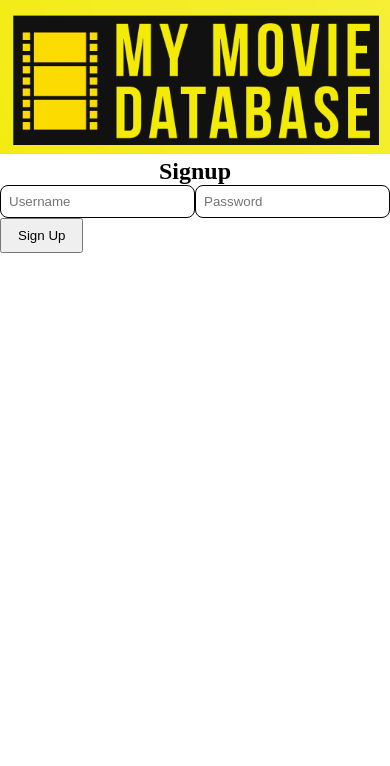
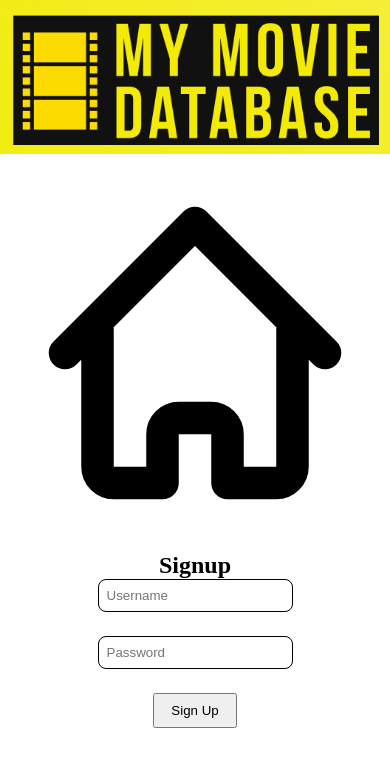
Before and after one commit to PNorrmyr/movieDBExam, a React (Vite) app: page /signup in a window 390 px wide. Shown: the top 766 px of the page. Built offline with nearby package versions, Linux system fonts and the light colour scheme; no server answers.

Commit message:
started styling

```diff
--- a/src/components/SignUpComponent.tsx
+++ b/src/components/SignUpComponent.tsx
@@ -1,6 +1,9 @@
 import useUserStore from "../stores/user-store"
 import userType from '../models/User'
 import { useEffect, useState } from "react"
+import homeButton from '../assets/film-solid.svg'
+import './styles/SignUpComponent.css'
+import { Link } from "react-router-dom"
 
 function SignUpComponent() {
   const { addUser, users, error } = useUserStore((state) => ({
@@ -32,7 +35,11 @@ function SignUpComponent() {
 
   return (
    <section className="sign-up-section">
-    <h2>Signup</h2>
+      <Link to={'/'}>
+        <img src={homeButton} alt="Home Button" className="home-btn"/>
+      </Link>
+      <h2>Signup</h2>
+
     <form className="signup-form" onSubmit={handleSignUp} >
             <input
               type="text"
--- a/src/components/styles/SignUpComponent.css
+++ b/src/components/styles/SignUpComponent.css
@@ -0,0 +1,19 @@
+@media (max-width: 500px) {
+    .sign-up-section{
+        display: flex;
+        flex-direction: column;
+        justify-content: center;
+    }
+
+    .signup-form{
+        display: flex;
+        flex-direction: column;
+        align-items: center;
+        gap: 1.5rem;
+    }
+
+    .username, .password{
+        padding: .5rem;
+    }
+
+}
--- a/src/pages/FavoritesPage.tsx
+++ b/src/pages/FavoritesPage.tsx
@@ -12,7 +12,7 @@ function FavoritesPage() {
 
   return (
     <section className="favorite-page-wrapper">
-        <NavComponent tempClass="favorites-page"/>
+        <NavComponent tempClass="hide-page"/>
         <h2>Favorites</h2>
         <Link to={'/home'}>
             <button>Back</button>
--- a/src/pages/LoginPage.tsx
+++ b/src/pages/LoginPage.tsx
@@ -6,7 +6,7 @@ import './styles/LoginPage.css'
 function LoginPage() {
   return (
     <section>
-        <NavComponent tempClass="login-page"/>
+        <NavComponent tempClass="hide-page"/>
         <section className="login-page-wrapper">
             <LoginComponents />
             <Link to={'/signup'} className="link">
--- a/src/pages/SignUpPage.tsx
+++ b/src/pages/SignUpPage.tsx
@@ -1,5 +1,6 @@
 import NavComponent from "../components/NavComponent"
 import SignUpComponent from "../components/SignUpComponent"
+import './styles/SignUpPage.css'
 
 function SignUpPage() {
   return (
--- /dev/null
+++ b/src/pages/styles/SignUpPage.css
@@ -0,0 +1,7 @@
+@media (max-width: 500px) {
+    .sign-up-page-wrapper{
+        max-width: 100%;
+        text-align: center;
+    }
+
+}
```
Also changed, not shown: src/assets/film-solid.svg (added).
